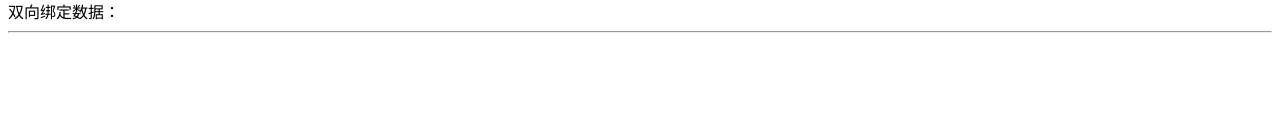
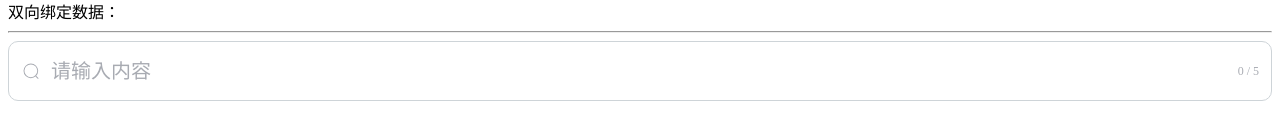
Before and after one commit to EmmaLu-ux/ui-element-vue3, a Vue app in the folder examples/: page / in a window 1280 px wide. Shown: the part 359-498 px from the top of the page. Built offline with nearby package versions, Linux system fonts and the light colour scheme; a small style sheet from the web is missing.

Commit message:
feat(input): add content count to input component

```diff
--- a/examples/src/components/InputExamp.vue
+++ b/examples/src/components/InputExamp.vue
@@ -42,13 +42,21 @@
     placeholder="请输入内容"
     :maxlength="12"
     size="xl"
-    clearance
+    clearable
     :prefix-icon="Search"
     v-model="inputValue"
     @input="handleInput"></ue-input>
   <!-- 通过@input的形式订阅input事件 -->
   <div>双向绑定数据：{{ inputValue }}</div>
   <hr />
+  <ue-input
+    placeholder="请输入内容"
+    :maxlength="5"
+    size="xl"
+    showCount
+    :prefix-icon="Search"
+    v-model="inputValue1"
+    @input="handleInput1"></ue-input>
 </template>
 
 <script setup>
@@ -59,6 +67,10 @@ const inputValue = ref("")
 const handleInput = (value, event) => {
   //   console.log("recieved from child: ", value, event)
 }
+const inputValue1 = ref("")
+const handleInput1 = (value, event) => {
+  //   console.log("recieved from child: ", value, event)
+}
 </script>
 
 <style lang="scss" scoped></style>
--- a/packages/components/input/src/index.vue
+++ b/packages/components/input/src/index.vue
@@ -64,7 +64,8 @@ const props = defineProps({
     default: "text",
   },
   showPassword: Boolean,
-  clearance: Boolean,
+  clearable: Boolean,
+  showCount: Boolean,
 })
 
 const isPrefix = computed(
@@ -76,7 +77,8 @@ const isSuffix = computed(
     props.suffixIconfont ||
     props.suffix ||
     props.showPassword ||
-    showClear.value
+    showClear.value ||
+    showLimit.value
 )
 // 是否有前置、后置内容
 const isAside = computed(() => {
@@ -87,10 +89,18 @@ const isAppend = computed(() => slots.append || props.append) // 后置内容
 const passwordIcon = computed(() => (passwordVisible.value ? Eye : EyeOff))
 const showClear = computed(
   () =>
-    props.clearance && // 配置清除动作
+    props.clearable && // 配置清除动作
     modelValue.value && // 有值
     !props.disabled && // 未禁用
     props.type === "text" // 类型为text
+)
+const showLimit = computed(
+  () => props.showCount && !props.disabled && props.maxlength
+)
+const valueLength = computed(() => modelValue.value.length)
+const isColorError = computed(
+  () =>
+    props.maxlength && props.showCount && valueLength.value > props.maxlength
 )
 
 const handleInput = event => {
@@ -149,7 +159,7 @@ const handleClear = () => {
       <input
         :type="showPassword ? (passwordVisible ? 'text' : 'password') : type"
         :disabled="disabled"
-        :class="[ns.e('inner')]"
+        :class="[ns.e('inner'), ns.is('color-error', isColorError)]"
         :placeholder="placeholder"
         :maxlength="maxlength"
         :value="modelValue"
@@ -157,7 +167,7 @@ const handleClear = () => {
       <!-- 后缀 -->
       <div v-if="isSuffix" :class="[ns.e('fix-wrapper')]">
         <div :class="[ns.e('fix'), ns.e('suffix')]">
-          <template v-if="!showPassword || !showClear">
+          <template v-if="!showPassword || !showClear || !showLimit">
             <span v-if="suffix">{{ suffix }}</span>
             <ue-icon v-if="suffixIcon">
               <component :is="suffixIcon" />
@@ -175,6 +185,9 @@ const handleClear = () => {
           <ue-icon v-if="showClear" class="pointer" @click="handleClear">
             <component :is="ClearFill" />
           </ue-icon>
+          <div v-if="showLimit" :class="[ns.e('limit')]">
+            {{ valueLength }} / {{ maxlength }}
+          </div>
         </div>
       </div>
     </div>
--- a/packages/theme/src/input.scss
+++ b/packages/theme/src/input.scss
@@ -189,4 +189,10 @@
   @include e(suffix) {
     padding-left: var(#{getVarName("input", "padding")});
   }
+  @include e(limit) {
+    font-size: 12px;
+    margin-left: var(#{getVarName("input", "padding")});
+    line-height: 1;
+    white-space: pre;
+  }
 }
```
